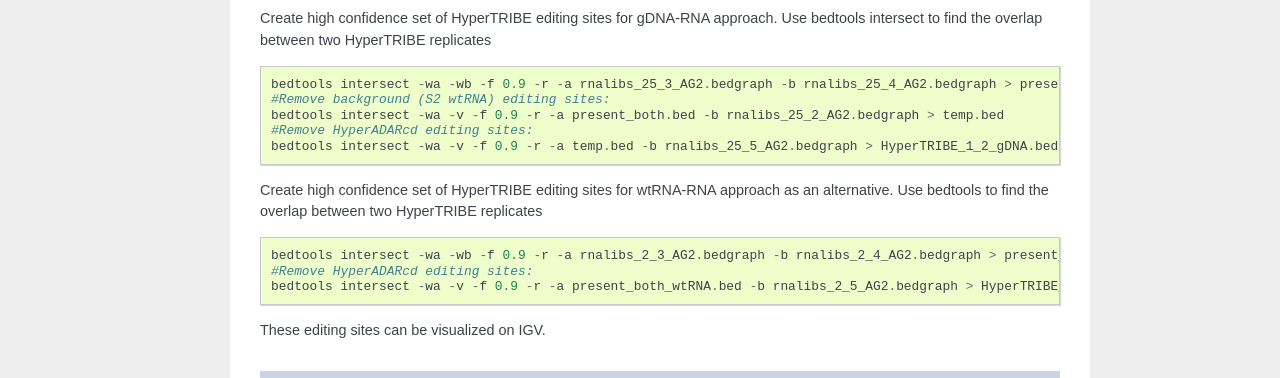
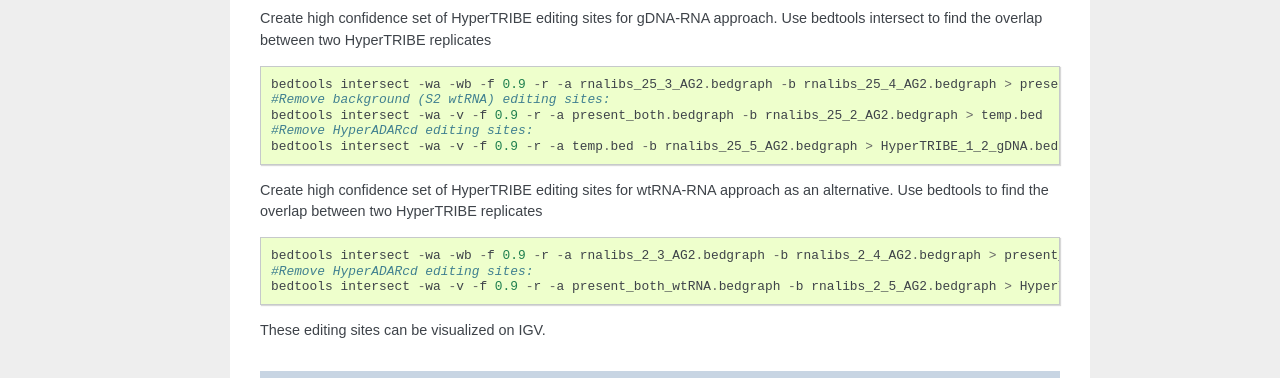
Before and after one commit to rosbashlab/HyperTRIBE, a Sphinx documentation site: the page built from docs/source/run.rst, in a window 1280 px wide and 900 px high, scrolled down 3201 px. Shown: the part 254-632 px from the top of the window. Built offline with Sphinx 7.4.7, drawn with Linux system fonts in a browser that asks for light colours; pages that are not in the unit, such as notebooks, are missing from menus.

Commit message:
update documentation

```diff
--- a/docs/source/run.rst
+++ b/docs/source/run.rst
@@ -149,9 +149,9 @@ Create high confidence set of HyperTRIBE editing sites for gDNA-RNA approach.
 Use bedtools intersect to find the overlap between two HyperTRIBE replicates
 ::
 
-    bedtools intersect -wa -wb -f 0.9 -r -a rnalibs_25_3_AG2.bedgraph -b rnalibs_25_4_AG2.bedgraph > present_both.bed
+    bedtools intersect -wa -wb -f 0.9 -r -a rnalibs_25_3_AG2.bedgraph -b rnalibs_25_4_AG2.bedgraph > present_both.bedgraph
     #Remove background (S2 wtRNA) editing sites:
-    bedtools intersect -wa -v -f 0.9 -r -a present_both.bed -b rnalibs_25_2_AG2.bedgraph > temp.bed
+    bedtools intersect -wa -v -f 0.9 -r -a present_both.bedgraph -b rnalibs_25_2_AG2.bedgraph > temp.bed
     #Remove HyperADARcd editing sites:
     bedtools intersect -wa -v -f 0.9 -r -a temp.bed -b rnalibs_25_5_AG2.bedgraph > HyperTRIBE_1_2_gDNA.bedgraph
 
@@ -159,9 +159,9 @@ Use bedtools intersect to find the overlap between two HyperTRIBE replicates
 Create high confidence set of HyperTRIBE editing sites for wtRNA-RNA approach as an alternative. Use bedtools to find the overlap between two HyperTRIBE replicates
 ::
 
-    bedtools intersect -wa -wb -f 0.9 -r -a rnalibs_2_3_AG2.bedgraph -b rnalibs_2_4_AG2.bedgraph > present_both_wtRNA.bed
+    bedtools intersect -wa -wb -f 0.9 -r -a rnalibs_2_3_AG2.bedgraph -b rnalibs_2_4_AG2.bedgraph > present_both_wtRNA.bedgraph
     #Remove HyperADARcd editing sites:
-    bedtools intersect -wa -v -f 0.9 -r -a present_both_wtRNA.bed -b rnalibs_2_5_AG2.bedgraph > HyperTRIBE_1_2_wtRNA.bedgraph
+    bedtools intersect -wa -v -f 0.9 -r -a present_both_wtRNA.bedgraph -b rnalibs_2_5_AG2.bedgraph > HyperTRIBE_1_2_wtRNA.bedgraph
 
 These editing sites can be visualized on IGV.
 
```
